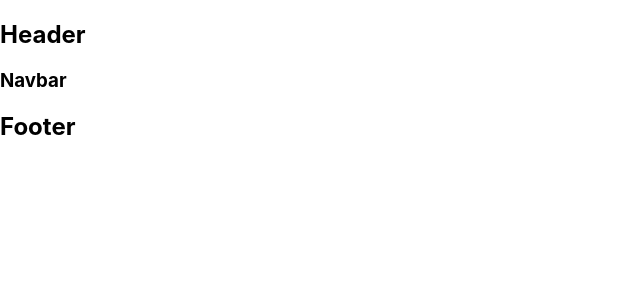
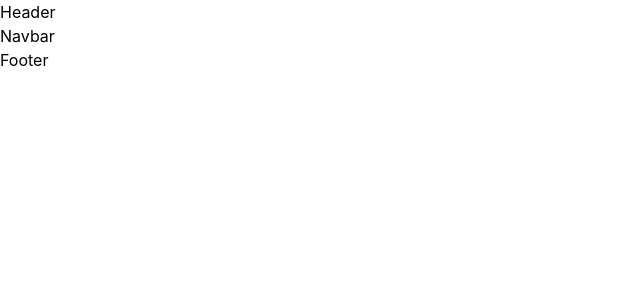
Before and after one commit to HeyAero/virtual-house, a Next.js app: page / in a window 1280 px wide. Shown: the top 300 px of the page, without its empty margins (0-640 px from the left). Built offline with nearby package versions, Linux system fonts and the light colour scheme.

Commit message:
add tailwindcss to project

```diff
--- a/package.json
+++ b/package.json
@@ -14,7 +14,10 @@
     "react-dom": "17.0.2"
   },
   "devDependencies": {
+    "autoprefixer": "^10.3.1",
     "eslint": "7.30.0",
-    "eslint-config-next": "11.0.1"
+    "eslint-config-next": "11.0.1",
+    "postcss": "^8.3.5",
+    "tailwindcss": "^2.2.4"
   }
 }
--- /dev/null
+++ b/postcss.config.js
@@ -0,0 +1,6 @@
+module.exports = {
+  plugins: {
+    tailwindcss: {},
+    autoprefixer: {},
+  },
+}
--- a/styles/globals.css
+++ b/styles/globals.css
@@ -1,3 +1,7 @@
+@tailwind base;
+@tailwind components;
+@tailwind utilities;
+
 html,
 body {
   padding: 0;
--- /dev/null
+++ b/tailwind.config.js
@@ -0,0 +1,11 @@
+module.exports = {
+  purge: ['./pages/**/*.{js,ts,jsx,tsx}', './components/**/*.{js,ts,jsx,tsx}'],
+  darkMode: false, // or 'media' or 'class'
+  theme: {
+    extend: {},
+  },
+  variants: {
+    extend: {},
+  },
+  plugins: [],
+}
```
Also changed, not shown: 1 other file (tests, documents, lock files or other folders).
